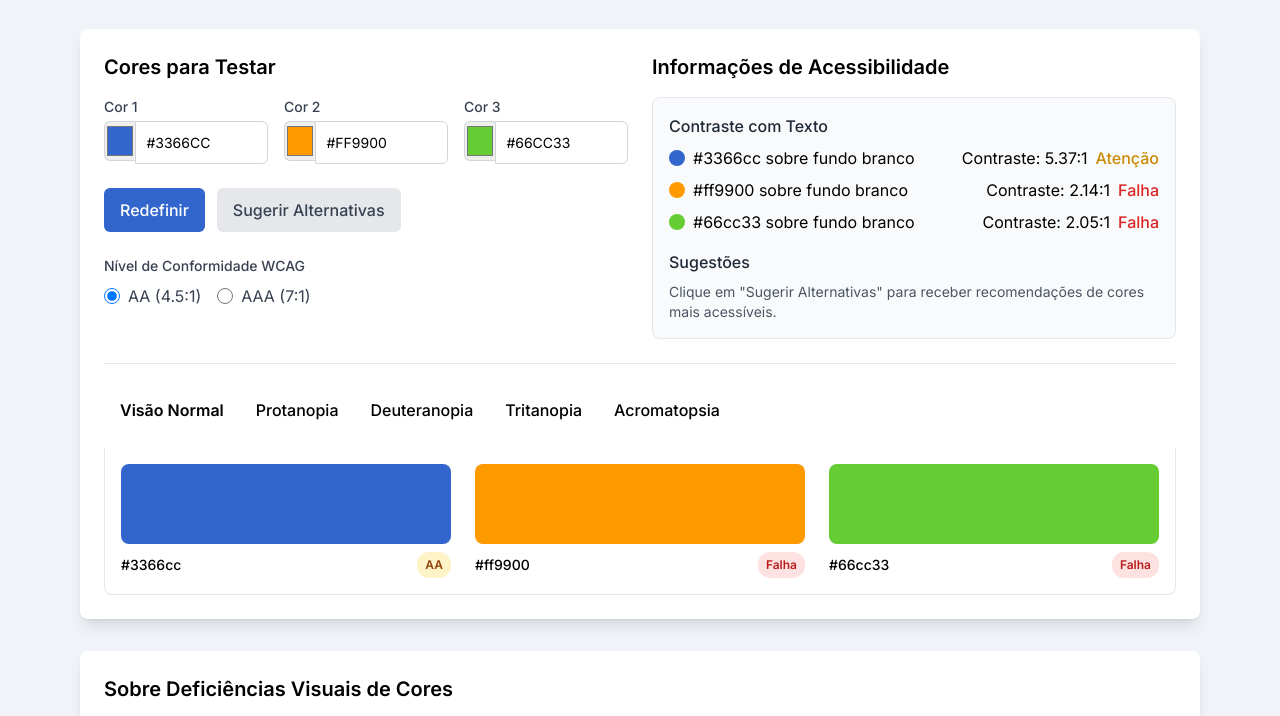
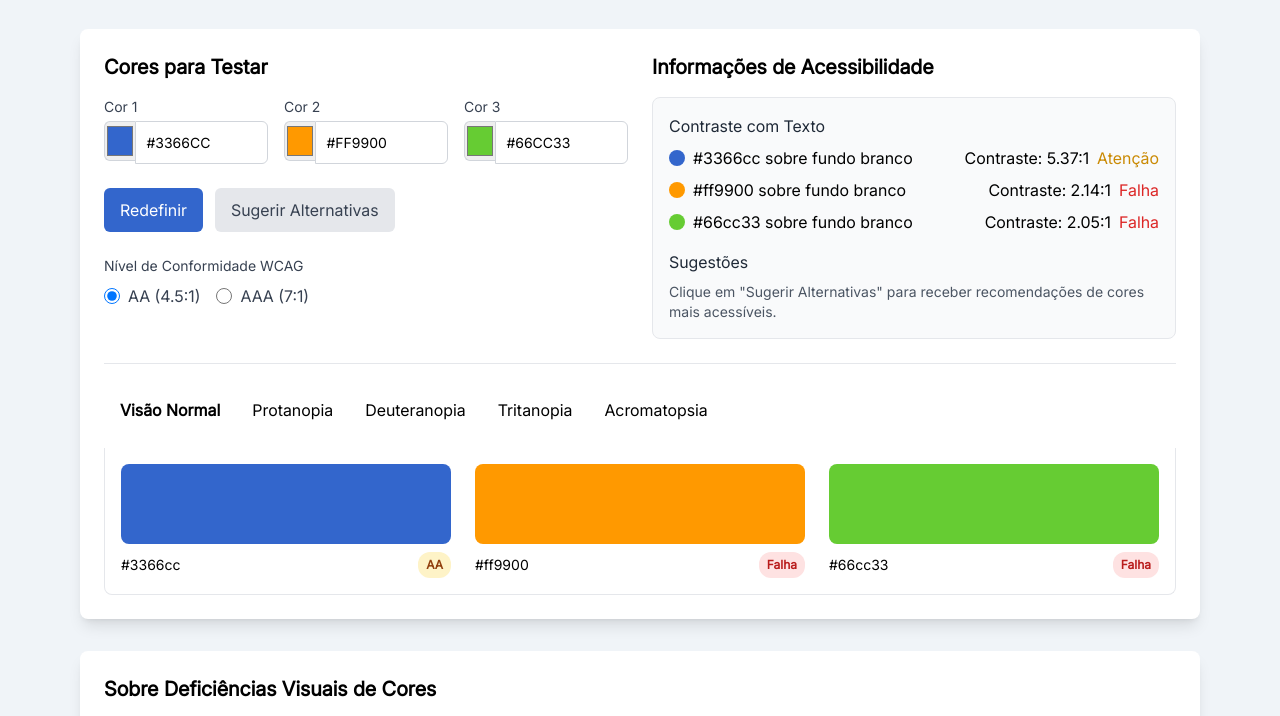
Before and after one commit to abraaoribeiro28/SimulaCor, a plain HTML site: page index.html in a window 1280 px wide. Shown: the part 103-819 px from the top of the page. Drawn offline with nearby package versions, Linux system fonts and the light colour scheme.

Commit message:
chore(fonts): remove CDN usage and set up local fonts

```diff
--- a/assets/css/style.css
+++ b/assets/css/style.css
@@ -1,4 +1,10 @@
-@import url('https://fonts.googleapis.com/css2?family=Inter:wght@300;400;500;600;700&display=swap');
+@font-face {
+  font-family: 'Inter';
+  src: url('../fonts/Inter-VariableFont.woff2') format('woff2');
+  font-weight: 400;
+  font-style: normal;
+  font-display: swap;
+}
 
 body {
     font-family: 'Inter', sans-serif;
```
Also changed, not shown: assets/fonts/Inter-VariableFont.woff2 (added).
